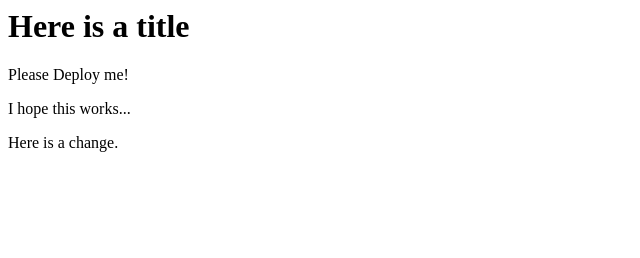
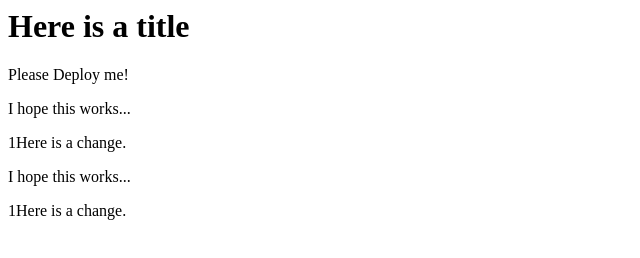
Before and after one commit to TaylorCawiezell/DWP, a plain HTML site: page index.html in a window 1280 px wide. Shown: the whole page, without its empty margins (0-640 px from the left). Drawn offline with Linux system fonts and the light colour scheme.

Commit message:
here we go...

```diff
--- a/index.html
+++ b/index.html
@@ -1,4 +1,6 @@
 <h1>Here is a title</h1>
 <p>Please Deploy me!</p>
 <p>I hope this works...</p>
-<p>Here is a change.</p>
+<p>1Here is a change.</p>
+<p>I hope this works...</p>
+<p>1Here is a change.</p>
```
